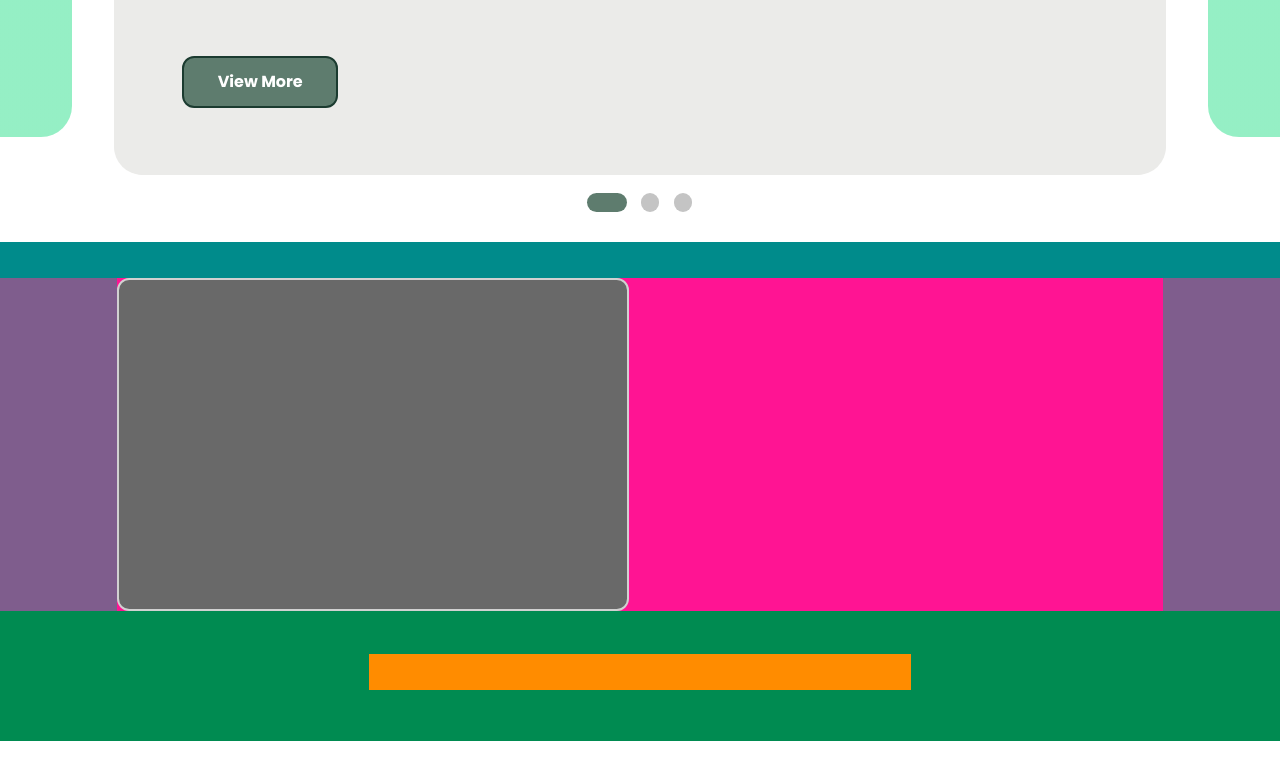
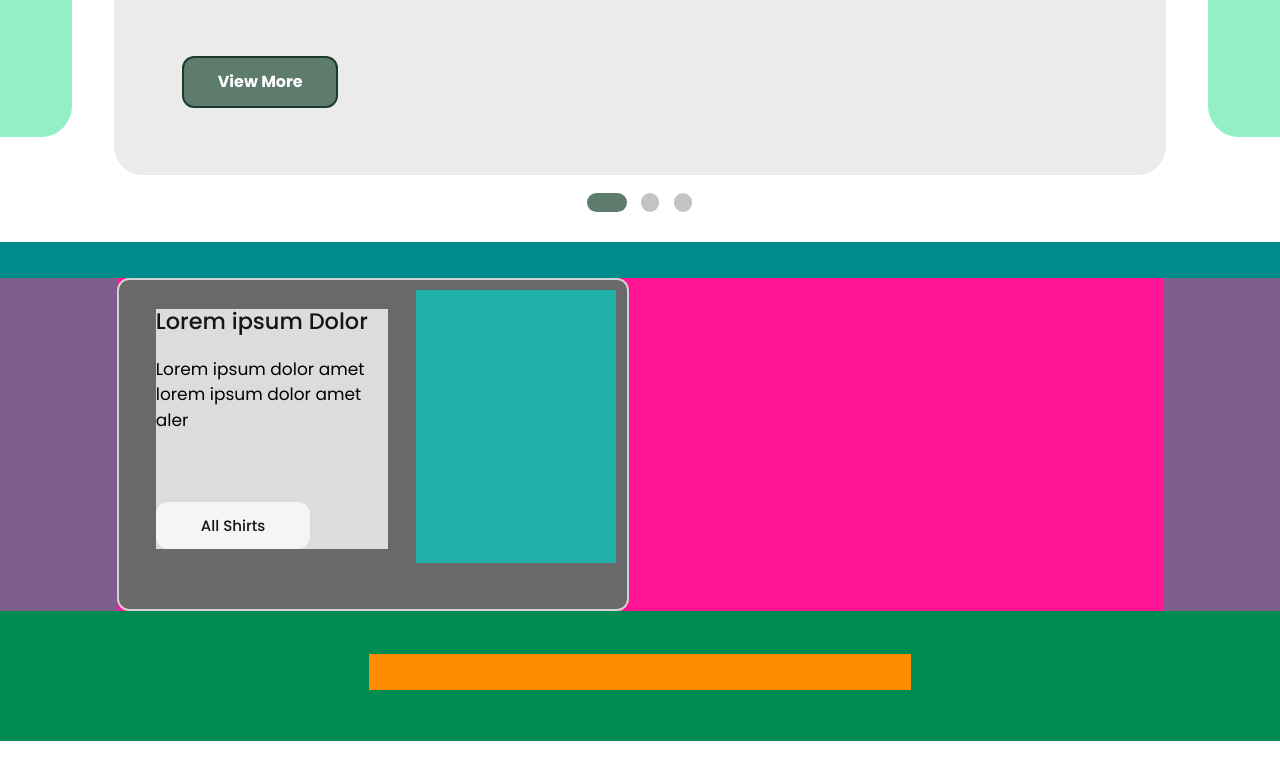
Before and after one commit to Albeiromr/Ecommerce-clean-template, a React (Create React App) app: page / in a window 1280 px wide. Shown: the part 543-1322 px from the top of the page. Built offline with nearby package versions, Linux system fonts and the light colour scheme.

Commit message:
Add the title and paragraph to the card

```diff
--- a/src/components/Discover section/0px-599px.scss
+++ b/src/components/Discover section/0px-599px.scss
@@ -39,7 +39,7 @@
     }
 
     &__card-subcontainer {
-      width: 188.980%;
+      width: 188.98%;
       height: 100%;
       background: rgb(127, 93, 141);
     }
@@ -57,6 +57,73 @@
       background: dimgrey;
       border-radius: clamp(5px, 2.157vw, 15px);
       border: 2px $c1-D solid;
+      position: relative;
+    }
+
+    &__card-text-container {
+      width: 45.757%;
+      height: 85.557%;
+      background: gainsboro;
+      position: absolute;
+      top: 3.241%;
+      left: 7.272%;
+    }
+
+    &__card-title {
+      margin: 0;
+      padding: 0;
+      font-family: $primary-font;
+      font-weight: 500;
+      color: $c1-A;
+      font-size: clamp(16px, 3.98vw, 25px);
+      position: absolute;
+      top: 0;
+      left: 0;
+    }
+
+    &__card-paragraph {
+      margin: 0;
+      padding: 0;
+      font-family: $primary-font;
+      font-weight: 400;
+      color: black;
+      font-size: clamp(14px, calc(0.4em + 1.36vw), 17px);
+      line-height: 130%;
+      position: absolute;
+      top: clamp(50px, 10vw, 60px);
+      left: 0;
+    }
+
+    &__card-button {
+      width: 80.556%;
+      height: 20.521%;
+      background: $c1-F;
+      border-radius: clamp(5px, 2.157vw, 15px);
+      position: absolute;
+      bottom: 0;
+      left: 0;
+      cursor: pointer;
+      display: flex;
+      align-items: center;
+      justify-content: center;
+    }
+
+    &__card-button-text {
+      margin: 0;
+      padding: 0;
+      font-family: $primary-font;
+      font-weight: 500;
+      color: $c1-A;
+      font-size: clamp(14px, 3.381vw, 23px);
+    }
+
+    &__card-image-container {
+      width: 39.349%;
+      height: 83.031%;
+      background: lightseagreen;
+      position: absolute;
+      top: 3.241%;
+      left: 58.435%;
     }
   }
 }
--- a/src/components/Discover section/1025px-1920px.scss
+++ b/src/components/Discover section/1025px-1920px.scss
@@ -56,6 +56,75 @@
       background: dimgrey;
       border-radius: clamp(10px, 0.952vw, 15.71px);
       border: 2px $c1-D solid;
+      position: relative;
     }
+
+    &__card-text-container {
+      width: 45.757%;
+      height: 72.936%;
+      background: gainsboro;
+      position: absolute;
+      top: 8.748%;
+      left: 7.272%;
+    }
+
+    &__card-title {
+      margin: 0;
+      padding: 0;
+      font-family: $primary-font;
+      font-weight: 500;
+      color: $c1-A;
+      font-size: clamp(19px, 1.757vw, 29px);
+      position: absolute;
+      top: 0;
+      left: 0;
+    }
+
+    &__card-paragraph {
+      margin: 0;
+      padding: 0;
+      font-family: $primary-font;
+      font-weight: 400;
+      color: black;
+      font-size: clamp(15px, calc(.4em + 1vw), 17px);
+      line-height: 150%;
+      position: absolute;
+      top: 20%;
+      left: 0;
+    }
+
+    &__card-button {
+      width: 66.556%;
+      height: 19.521%;
+      background: $c1-F;
+      border-radius: clamp(10px, 0.952vw, 15.71px);
+      position: absolute;
+      bottom: 0;
+      left: 0;
+      cursor: pointer;
+      display: flex;
+      align-items: center;
+      justify-content: center;
+    }
+
+    &__card-button-text {
+      margin: 0;
+      padding: 0;
+      font-family: $primary-font;
+      font-weight: 500;
+      color: $c1-A;
+      font-size: clamp(15px, .9vw, 18px);
+    }
+
+    &__card-image-container {
+      width: 39.393%;
+      height: 83.030%;
+      background: lightseagreen;
+      position: absolute;
+      top: 3.051%;
+      left: 58.484%;
+    }
+
+
   }
 }
--- a/src/components/Discover section/600px-1024px.scss
+++ b/src/components/Discover section/600px-1024px.scss
@@ -55,6 +55,73 @@
       background: dimgrey;
       border-radius: clamp(9px, 1.677vw, 18px);
       border: 2px $c1-D solid;
+      position: relative;
+    }
+
+    &__card-text-container {
+      width: 45.758%;
+      height: 72.523%;
+      background: gainsboro;
+      position: absolute;
+      top: 8.901%;
+      left: 4.621%;
+    }
+
+    &__card-title {
+      margin: 0;
+      padding: 0;
+      font-family: $primary-font;
+      font-weight: 500;
+      color: $c1-A;
+      font-size: clamp(16px, 3.097vw, 30px);
+      position: absolute;
+      top: 0;
+      left: 0;
+    }
+
+    &__card-paragraph {
+      margin: 0;
+      padding: 0;
+      font-family: $primary-font;
+      font-weight: 400;
+      color: black;
+      font-size: clamp(15px, calc(.4em + 1.36vw), 17px);
+      line-height: 200%;
+      position: absolute;
+      top: 20%;
+      left: 0;
+    }
+
+    &__card-button {
+      width: 66.556%;
+      height: 19.521%;
+      background: $c1-F;
+      border-radius: clamp(9px, 1.677vw, 18px);
+      position: absolute;
+      bottom: 0;
+      left: 0;
+      cursor: pointer;
+      display: flex;
+      align-items: center;
+      justify-content: center;
+    }
+
+    &__card-button-text {
+      margin: 0;
+      padding: 0;
+      font-family: $primary-font;
+      font-weight: 500;
+      color: $c1-A;
+      font-size: clamp(15px, 2.134vw, 18px);
+    }
+
+    &__card-image-container {
+      width: 39.393%;
+      height: 83.029%;
+      background: lightseagreen;
+      position: absolute;
+      top: 3.028%;
+      left: 55.833%;
     }
   }
 }
--- a/src/components/Discover section/DiscoverSection.tsx
+++ b/src/components/Discover section/DiscoverSection.tsx
@@ -13,7 +13,16 @@ const DiscoverSection = () => {
             <div className="discover-section__card-container">
                 <div className="discover-section__card-subcontainer">
                     <div className="discover-section__card-flex-container">
-                        <article className="discover-section__card"></article>
+                        <article className="discover-section__card">
+                            <div className="discover-section__card-text-container">
+                                <h2 className="discover-section__card-title">Lorem ipsum Dolor</h2>
+                                <p className="discover-section__card-paragraph">Lorem ipsum dolor amet lorem ipsum dolor amet aler</p>
+                                <div className="discover-section__card-button">
+                                    <p className="discover-section__card-button-text">All Shirts</p>
+                                </div>
+                            </div>
+                            <div className="discover-section__card-image-container"></div>
+                        </article>
                     </div>
                 </div>
             </div>
```
